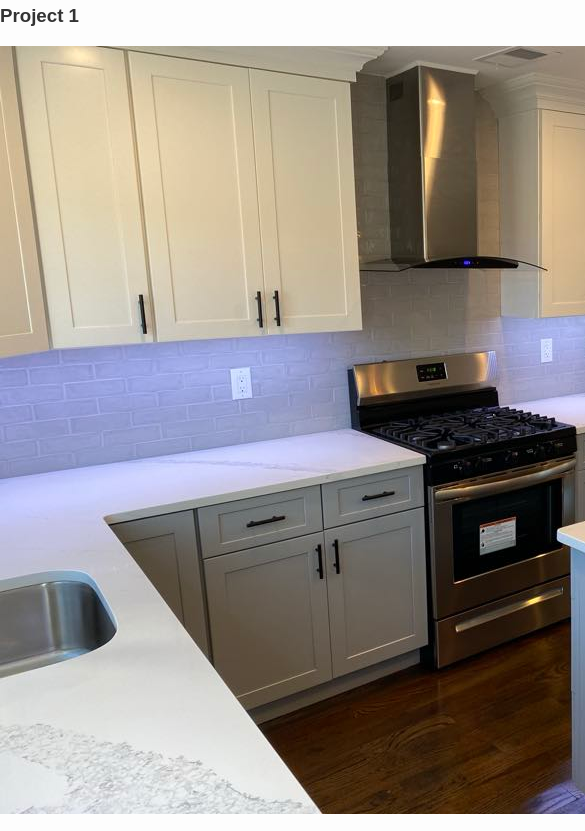
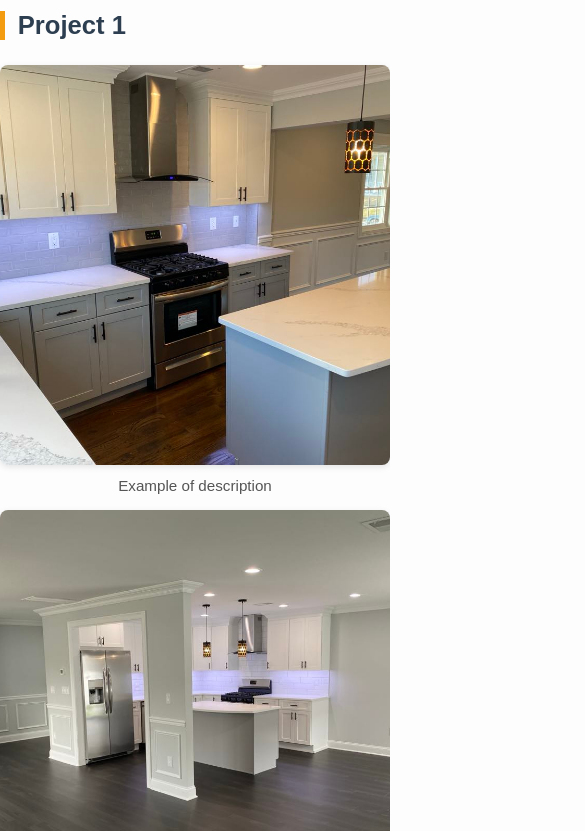
Before and after one commit to zizi-dotcom/lucas-contracting, a plain HTML site: page projekty.html in a window 390 px wide. Shown: the part 161-992 px from the top of the page, 585 px wide, since content can reach past the window. Drawn offline with Linux system fonts and the light colour scheme.

Commit message:
Add files via upload

```diff
--- a/style.css
+++ b/style.css
@@ -38,14 +38,13 @@ nav a:hover {
   color: #fff8dc;
 }
 
-/* Hero section */
+/* Hero section - zwiększona wysokość i lepsze skalowanie tła */
 .hero {
-  height: 60vh;
-  background-image: url('images/project11.jpeg');
-  background-size: cover;
-  background-position: center center;
+  height: 80vh; /* zwiększone z 60vh na 80vh */
+  background-image: url('images/project1.jpeg');
+  background-size: contain; /* zmienione z cover na contain, żeby w całości było widoczne */
   background-repeat: no-repeat;
-  background-attachment: scroll;
+  background-position: center;
   position: relative;
   display: flex;
   align-items: center;
@@ -118,6 +117,50 @@ nav a:hover {
   margin-bottom: 1.2em;
 }
 
+/* Gallery project sections */
+.project {
+  margin-bottom: 3em;
+}
+
+.project h3 {
+  font-size: 1.6rem;
+  margin-bottom: 1em;
+  color: #2c3e50;
+  border-left: 5px solid #f39c12;
+  padding-left: 0.5em;
+}
+
+.project .images {
+  display: flex;
+  flex-wrap: wrap;
+  gap: 1em;
+  justify-content: center; /* wyśrodkowanie galerii */
+}
+
+.image-item {
+  width: 100%;           /* domyślnie pełna szerokość */
+  max-width: 700px;      /* maksymalna szerokość 700px */
+  display: flex;
+  flex-direction: column;
+  align-items: center;
+  text-align: center;
+}
+
+.image-item img {
+  width: 100%;
+  height: 400px;        /* zdjęcia większe niż wcześniej (220px -> 400px) */
+  object-fit: cover;
+  border-radius: 8px;
+  box-shadow: 0 2px 6px rgba(0,0,0,0.1);
+  margin-bottom: 0.5em;
+}
+
+.image-item p {
+  font-size: 0.95em;
+  color: #555;
+  margin: 0;
+}
+
 /* Footer */
 footer {
   text-align: center;
@@ -127,20 +170,16 @@ footer {
 }
 
 /* Responsive */
-@media (max-width: 768px) {
-  .hero {
-    height: 40vh;
+@media (max-width: 900px) {
+  .image-item {
+    max-width: 100%;  /* na mniejszych ekranach zdjęcia biorą całą szerokość */
+    height: auto;
   }
+}
 
-  .hero-text h1 {
-    font-size: 2rem;
-  }
-
-  .hero-text p {
-    font-size: 1.1rem;
-  }
-
+@media (max-width: 600px) {
   nav {
+    display: flex;
     flex-direction: column;
     align-items: center;
   }
```
